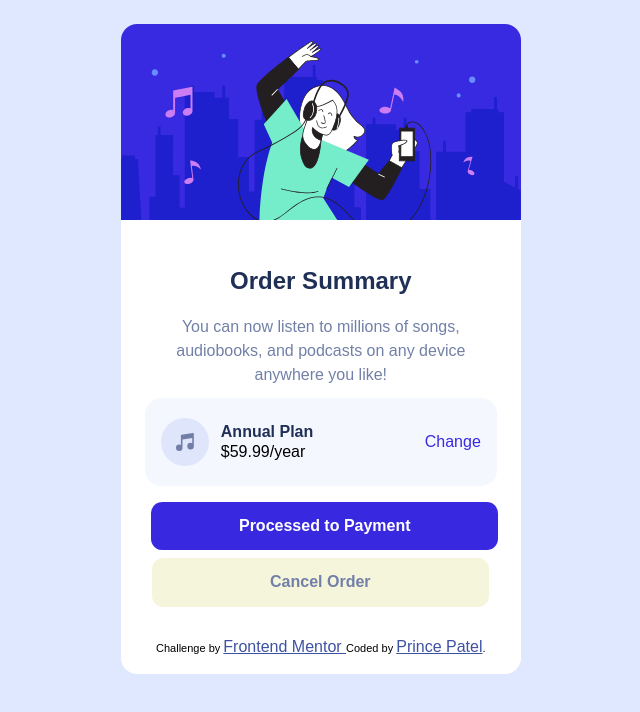
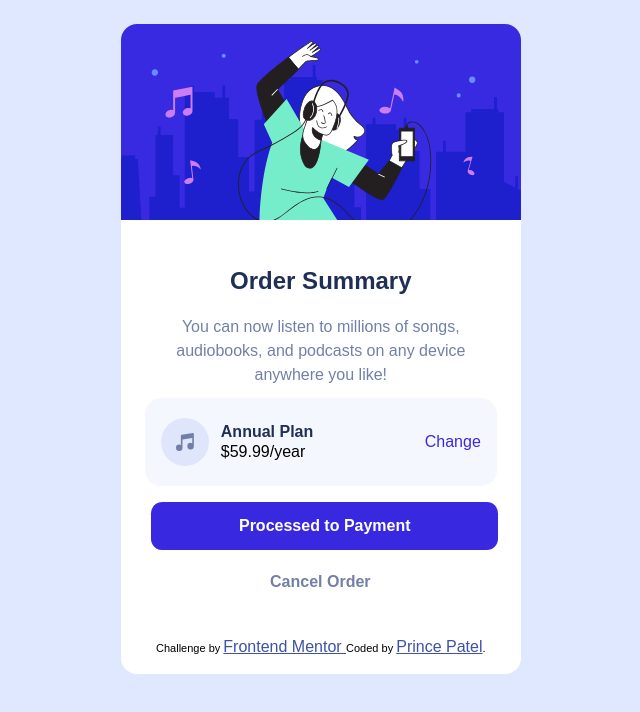
Before and after one commit to PrincePatel27/order-summary-component, a plain HTML site: page index.html in a window 1280 px wide. Shown: the top 712 px of the page, without its empty margins (352-992 px from the left). Drawn offline with Linux system fonts and the light colour scheme; a web font is replaced by a local one.

Commit message:
change color

```diff
--- a/styles.css
+++ b/styles.css
@@ -79,7 +79,7 @@ h3{
     color: hsl(224deg, 23%, 55%);
     padding: 0.95rem 2.5rem;
     border-radius: 0.7rem;
-    background-color: beige;
+    background-color:hsl(0deg, 0%, 100%);
     text-decoration: none;
 }
 .attribution {
```
